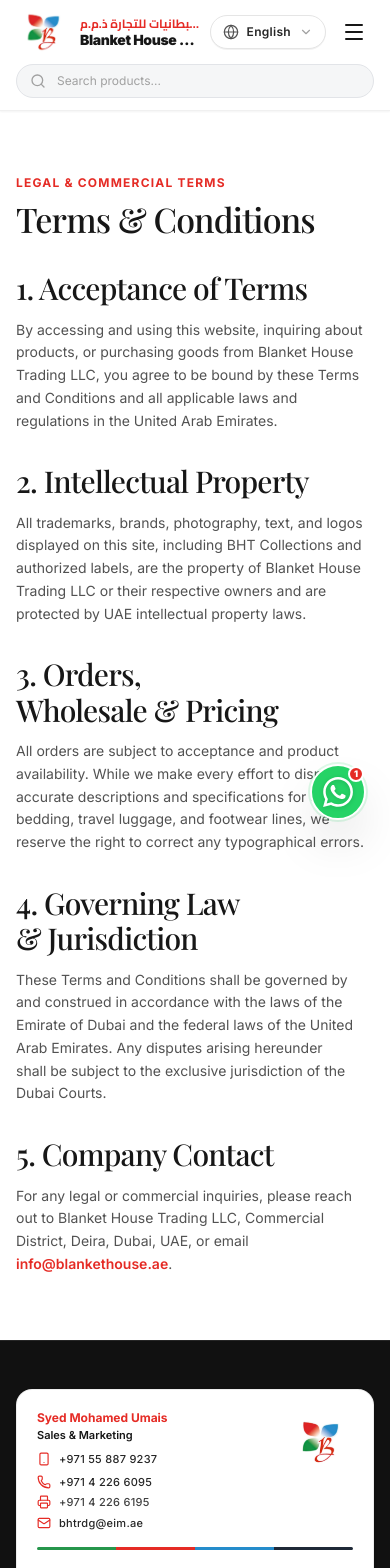
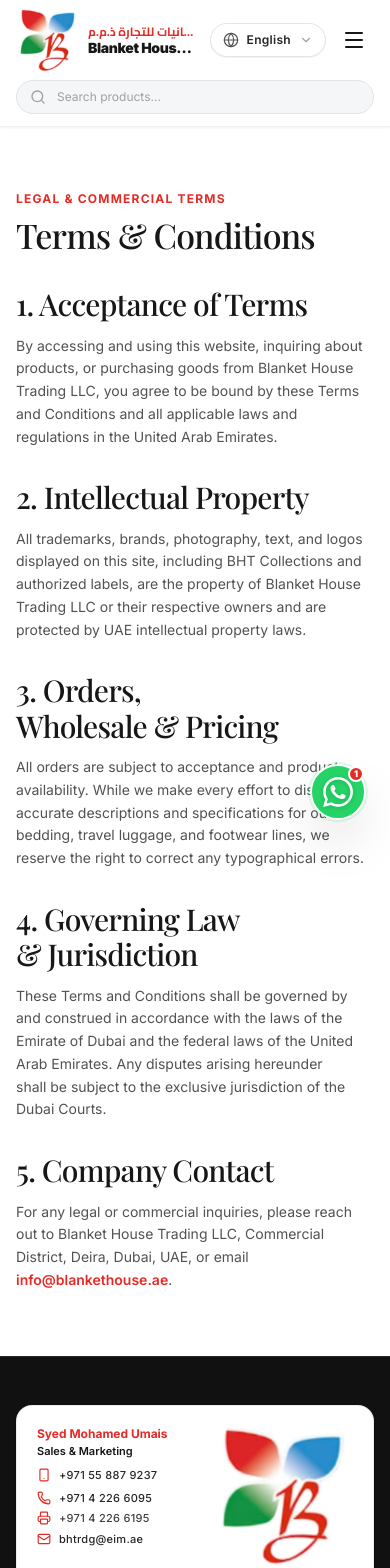
Before and after one commit to Hibban-k/B.H.T-collections, a Next.js app: page /en/terms in a window 390 px wide. Shown: the top 1568 px of the page. Built offline with nearby package versions, Linux system fonts and the light colour scheme; no server answers; a web font is replaced by a local one.

Commit message:
feat(ui): enlarge header and footer logos to fill empty card space

```diff
--- a/components/footer/Footer.tsx
+++ b/components/footer/Footer.tsx
@@ -16,12 +16,12 @@ export const Footer: React.FC = () => {
         <div className="grid grid-cols-1 md:grid-cols-12 gap-8 lg:gap-10 pb-10 border-b border-neutral-800/80 items-stretch">
           {/* BRAND CARD: Compact business card proportion */}
           <div className="md:col-span-5 lg:col-span-5 flex flex-col items-start w-full">
-            <div className="bg-white rounded-2xl sm:rounded-3xl p-5 sm:p-6 shadow-sm border border-neutral-200/70 w-full max-w-[430px] relative overflow-hidden flex flex-col justify-between">
+            <div className="bg-white rounded-2xl sm:rounded-3xl p-5 sm:p-6 shadow-sm border border-neutral-200/70 w-full max-w-[460px] relative overflow-hidden flex flex-col justify-between">
 
               {/* TOP ROW: Contact & Representative on Left, Official Logo on Right */}
-              <div className="flex items-start justify-between gap-3">
+              <div className="flex items-stretch justify-between gap-3 sm:gap-4">
                 {/* Person & Contact Details */}
-                <div className="flex flex-col text-start">
+                <div className="flex flex-col text-start shrink-0">
                   <span className="text-xs sm:text-sm font-bold text-bht-red leading-tight">
                     Syed Mohamed Umais
                   </span>
@@ -66,14 +66,14 @@ export const Footer: React.FC = () => {
                 {/* Official Butterfly Logo on Top Right */}
                 <Link
                   href="/"
-                  className="relative w-16 h-16 sm:w-20 sm:h-20 shrink-0 transition-transform hover:scale-105"
+                  className="relative flex-1 self-stretch min-w-[140px] sm:min-w-[170px] min-h-[140px] sm:min-h-[160px] transition-transform hover:scale-102 flex items-center justify-end"
                   title="Blanket House Trading LLC"
                 >
                   <Image
                     src="/logo/logo.png"
                     alt="Blanket House Trading LLC Logo"
                     fill
-                    className="object-contain"
+                    className="object-contain object-right rtl:object-left"
                   />
                 </Link>
               </div>
--- a/components/header/MobileNav.tsx
+++ b/components/header/MobileNav.tsx
@@ -54,7 +54,7 @@ export const MobileNav: React.FC<MobileNavProps> = ({ isOpen, onClose }) => {
         {/* Drawer Header */}
         <div className="flex items-center justify-between p-4 border-b border-[#F0F0F0]">
           <div className="flex items-center gap-2.5">
-            <div className="relative w-11 h-11 shrink-0">
+            <div className="relative w-16 h-16 sm:w-18 sm:h-18 shrink-0">
               <Image
                 src="/logo/logo.png"
                 alt="Blanket House Trading LLC Logo"
--- a/components/header/PrimaryNav.tsx
+++ b/components/header/PrimaryNav.tsx
@@ -26,28 +26,28 @@ export const PrimaryNav: React.FC<PrimaryNavProps> = ({
 
   return (
     <div className="w-full bg-white border-b border-[#F0F0F0]">
-      <div className="max-w-[1440px] mx-auto px-4 sm:px-6 lg:px-8 h-16 sm:h-20 flex items-center justify-between gap-2 sm:gap-8">
+      <div className="max-w-[1440px] mx-auto px-4 sm:px-6 lg:px-8 h-20 sm:h-24 lg:h-28 flex items-center justify-between gap-3 sm:gap-8">
         {/* LEFT: Brand Logo & Bilingual Company Name */}
         <div className="flex items-center gap-2 sm:gap-3 min-w-0 sm:shrink-0">
           <Link
             href="/"
             className="flex items-center gap-2 sm:gap-3 min-w-0 group focus-visible:outline-hidden focus-visible:ring-2 focus-visible:ring-bht-red rounded-lg"
           >
-            <div className="relative w-14 h-14 sm:w-20 sm:h-20 shrink-0 transition-transform group-hover:scale-102">
+            <div className="relative w-16 h-16 sm:w-22 sm:h-22 lg:w-26 lg:h-26 shrink-0 transition-transform group-hover:scale-105">
               <Image
                 src="/logo/logo.png"
                 alt="Blanket House Trading LLC Logo"
                 fill
                 priority
                 className="object-contain"
-                sizes="(max-width: 640px) 56px, 80px"
+                sizes="(max-width: 640px) 64px, (max-width: 1024px) 88px, 104px"
               />
             </div>
             <div className="flex flex-col text-start min-w-0">
-              <span className="text-xs sm:text-sm lg:text-[16px] font-bold text-bht-red leading-tight font-arabic truncate max-w-[140px] xs:max-w-[190px] sm:max-w-none">
+              <span className="text-xs sm:text-base lg:text-[17px] font-bold text-bht-red leading-tight font-arabic truncate max-w-[150px] xs:max-w-[210px] sm:max-w-none">
                 بيت البطانيات للتجارة ذ.م.م
               </span>
-              <span className="text-sm sm:text-lg lg:text-[19px] font-black tracking-tight text-bht-charcoal leading-tight truncate max-w-[140px] xs:max-w-[190px] sm:max-w-none">
+              <span className="text-sm sm:text-xl lg:text-[22px] font-black tracking-tight text-bht-charcoal leading-tight truncate max-w-[150px] xs:max-w-[210px] sm:max-w-none">
                 Blanket House Trading LLC
               </span>
             </div>
```
Also changed, not shown: public/logo/logo.png.
